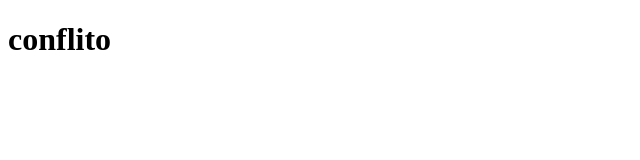
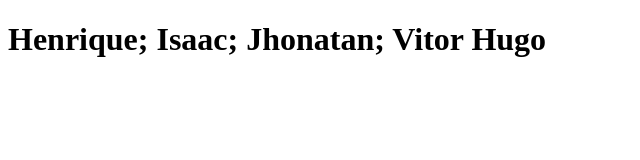
Before and after one commit to marcelsmelo/aula3tiib, a plain HTML site: page index.html in a window 1280 px wide. Shown: the whole page, without its empty margins (0-640 px from the left). Drawn offline with Linux system fonts and the light colour scheme.

Commit message:
Integrantes Grupo 4

```diff
--- a/index.html
+++ b/index.html
@@ -6,7 +6,7 @@
     <title>Document</title>
 </head>
 <body>
-    <h1>conflito</h1>
+    <h1>Henrique; Isaac; Jhonatan; Vitor Hugo</h1>
 
 </body>
 </html>
```
